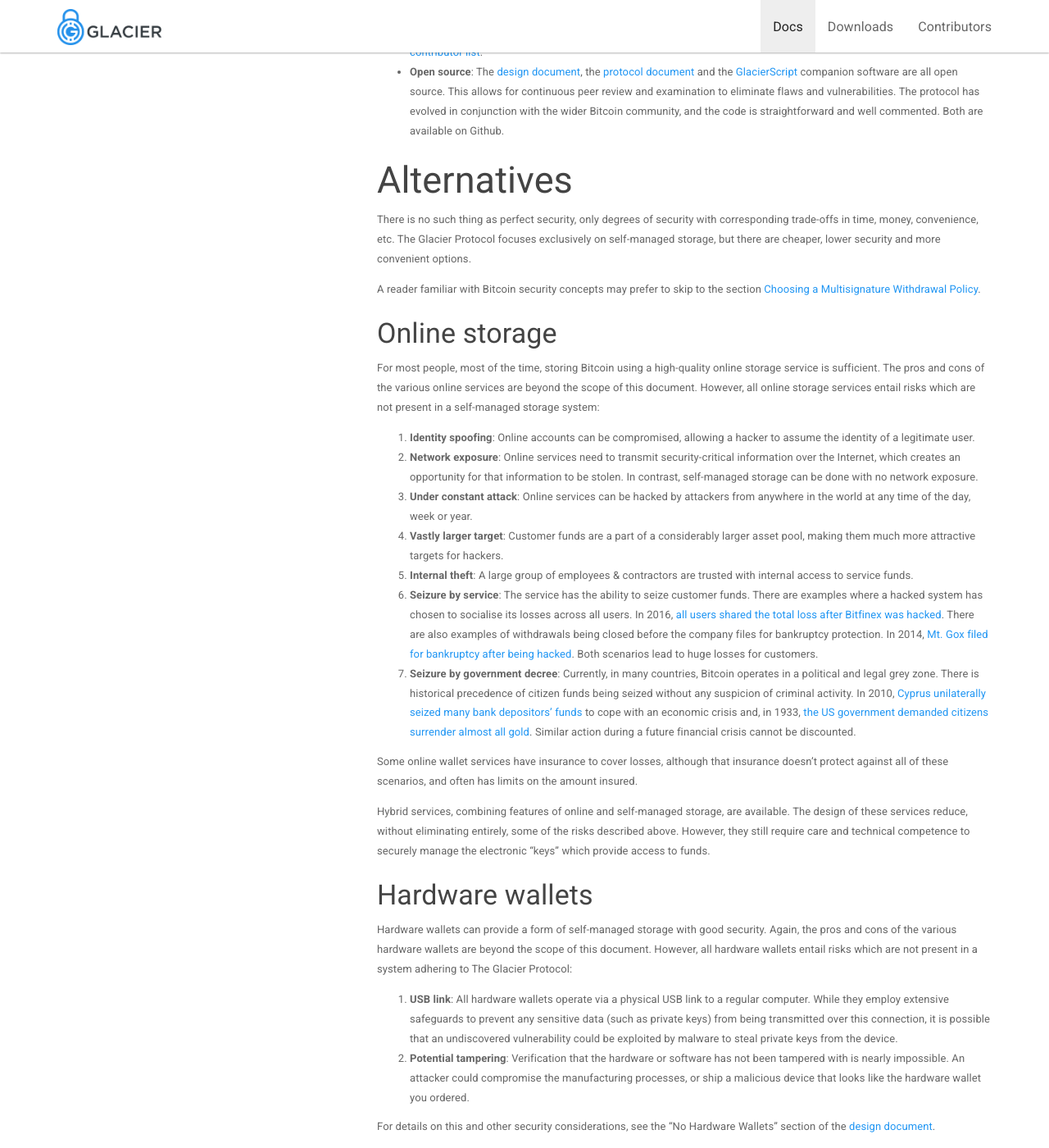
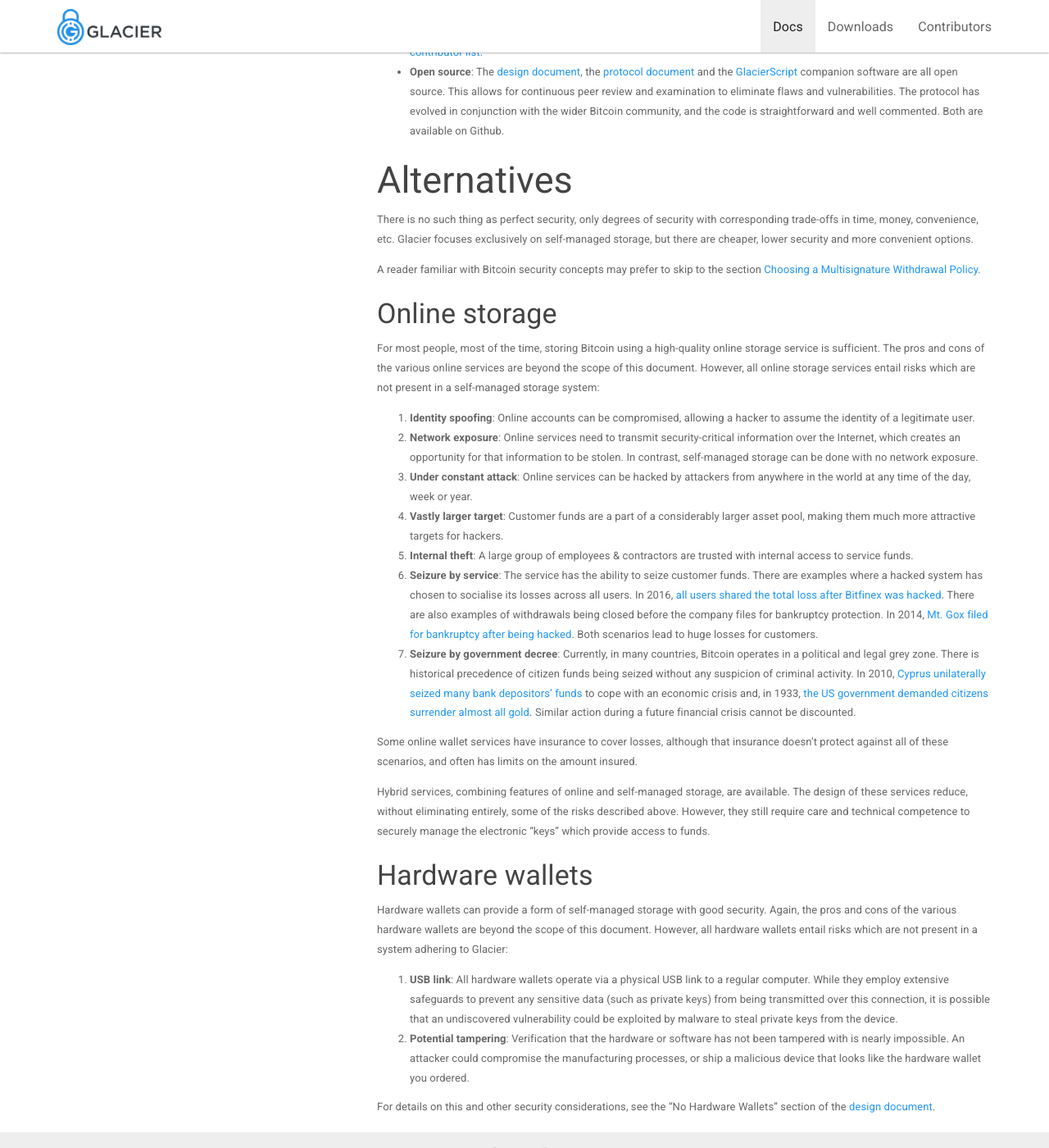
Before and after one commit to GlacierProtocol/glacierprotocol.github.io, a Jekyll site: the page built from _docs/overview/about.md, in a window 1280 px wide and 1400 px high, scrolled down 913 px. Shown: the whole window at 82% size. Built offline with Jekyll 4.4.1, drawn with Linux system fonts in a browser that asks for light colours; nearby versions of some CDN libraries.

Commit message:
References to Glacier and the protocol changed for consistency

```diff
--- a/_docs/overview/about.md
+++ b/_docs/overview/about.md
@@ -47,7 +47,7 @@ well commented. Both are available on Github.
 
 ## Alternatives
 There is no such thing as perfect security, only degrees of security with corresponding
-trade-offs in time, money, convenience, etc. The Glacier Protocol focuses exclusively
+trade-offs in time, money, convenience, etc. Glacier focuses exclusively
 on self-managed storage, but there are cheaper, lower security and more convenient options.
 
 A reader familiar with Bitcoin security concepts may prefer to skip to the section
@@ -97,7 +97,7 @@ provide access to funds.
 
 Hardware wallets can provide a form of self-managed storage with good security. Again, the pros
 and cons of the various hardware wallets are beyond the scope of this document. However, all
-hardware wallets entail risks which are not present in a system adhering to The Glacier Protocol:
+hardware wallets entail risks which are not present in a system adhering to Glacier:
 
 1. **USB link**: All hardware wallets operate via a physical USB link to a regular computer. While
 they employ extensive safeguards to prevent any sensitive data (such as private keys) from being
```
Also changed, not shown: _docs/overview/multi-signature-security.md (+1 -1 lines).
